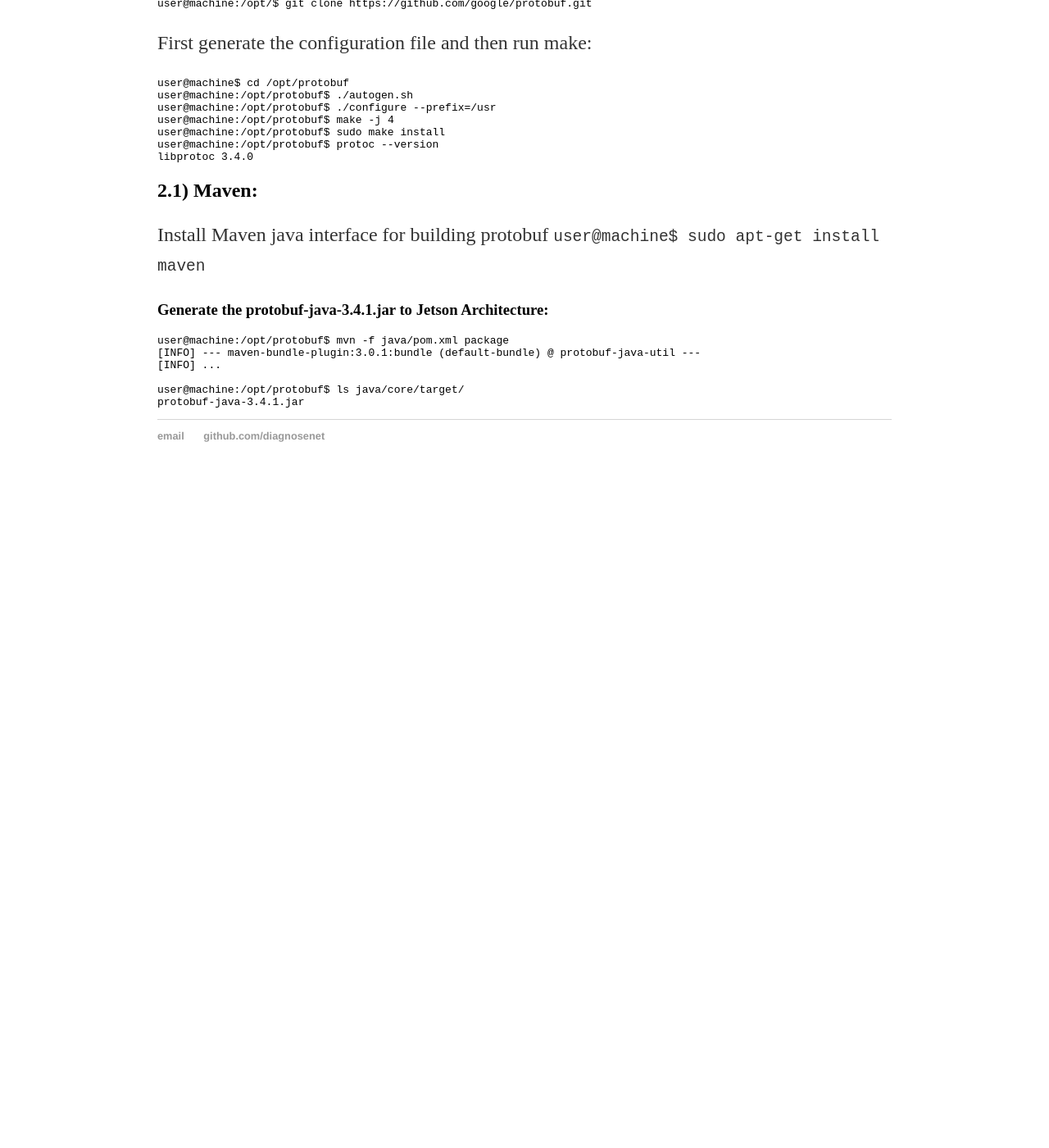
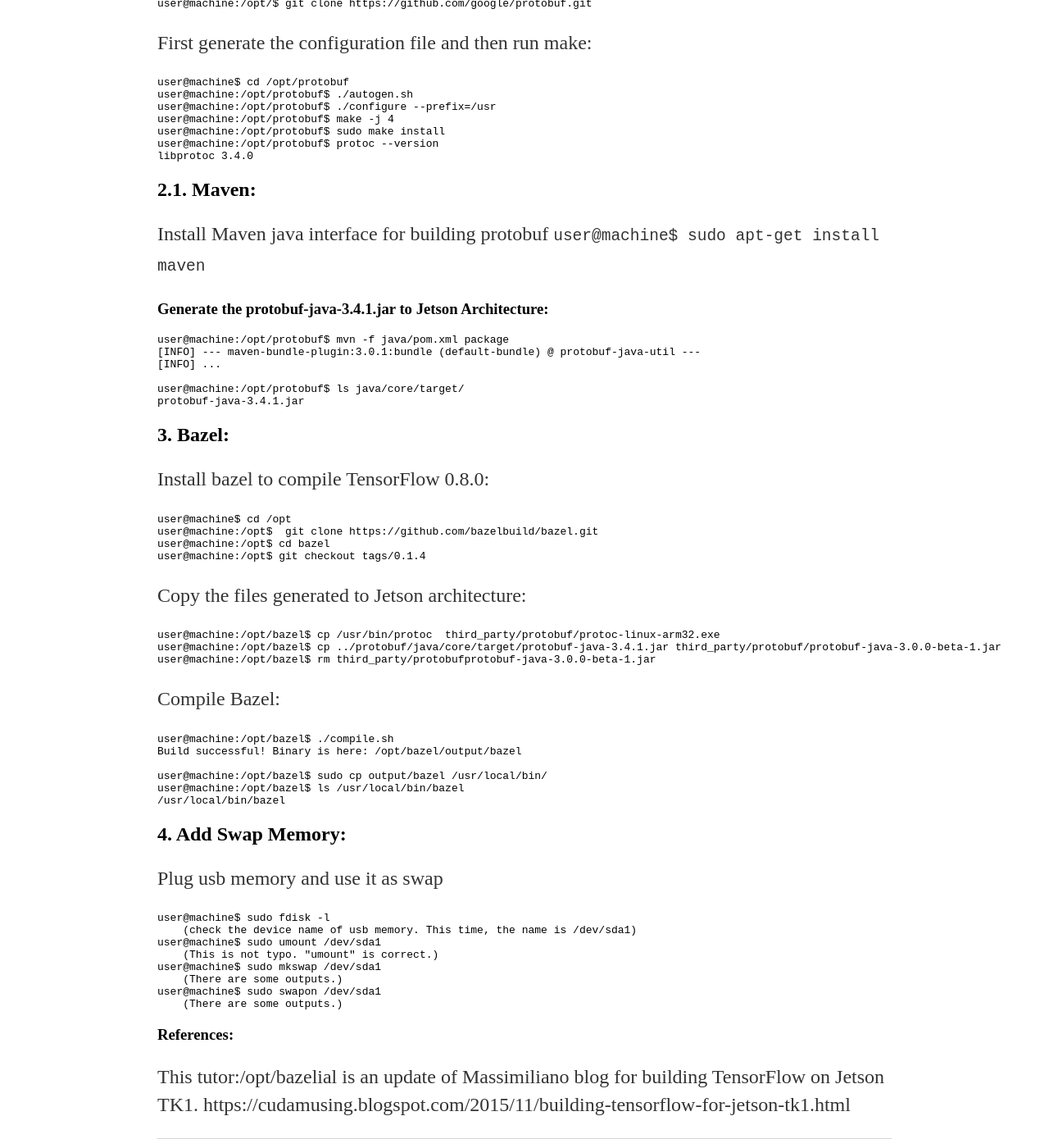
Before and after one commit to diagnosenet/diagnosenet.github.io, a Jekyll site: the page built from _posts/2018-12-03-tensorflow-installation-jetsontk1.md, in a window 1280 px wide and 1400 px high, scrolled down 985 px. Shown: the whole window at 82% size. Built offline with Jekyll 4.4.1, drawn with Linux system fonts in a browser that asks for light colours; before the commit the page ends 1584 px from its top, so only the background shows below that; some of the changed text lies outside the part shown.

Commit message:
Update 2018-12-03-tensorflow-installation-jetsontk1.md

````diff
--- a/_posts/2018-12-03-tensorflow-installation-jetsontk1.md
+++ b/_posts/2018-12-03-tensorflow-installation-jetsontk1.md
@@ -25,7 +25,9 @@
 Build and Install protobuf:
 
 This need several other packages:
-```user@machine$ sudo apt-get install git zip unzip autoconf automake libtool curl zlib1g-dev```
+```bash
+user@machine$ sudo apt-get install git zip unzip autoconf automake libtool curl zlib1g-dev
+```
 
 Download the latest protobuf source from github:
 ```bash
@@ -45,7 +47,7 @@
 libprotoc 3.4.0
 ```
 
-## 2.1) Maven:
+## 2.1. Maven:
 Install Maven java interface for building protobuf
 ```user@machine$ sudo apt-get install maven```
 
@@ -58,3 +60,46 @@
 user@machine:/opt/protobuf$ ls java/core/target/
 protobuf-java-3.4.1.jar
 ```
+
+## 3. Bazel:
+Install bazel to compile TensorFlow 0.8.0:
+```bash
+user@machine$ cd /opt
+user@machine:/opt$  git clone https://github.com/bazelbuild/bazel.git
+user@machine:/opt$ cd bazel
+user@machine:/opt$ git checkout tags/0.1.4
+```
+
+Copy the files generated to Jetson architecture:
+```bash
+user@machine:/opt/bazel$ cp /usr/bin/protoc  third_party/protobuf/protoc-linux-arm32.exe
+user@machine:/opt/bazel$ cp ../protobuf/java/core/target/protobuf-java-3.4.1.jar third_party/protobuf/protobuf-java-3.0.0-beta-1.jar
+user@machine:/opt/bazel$ rm third_party/protobufprotobuf-java-3.0.0-beta-1.jar
+```
+
+Compile Bazel:
+```bash
+user@machine:/opt/bazel$ ./compile.sh
+Build successful! Binary is here: /opt/bazel/output/bazel
+
+user@machine:/opt/bazel$ sudo cp output/bazel /usr/local/bin/
+user@machine:/opt/bazel$ ls /usr/local/bin/bazel
+/usr/local/bin/bazel
+```
+
+## 4. Add Swap Memory:
+Plug usb memory and use it as swap
+```bash
+user@machine$ sudo fdisk -l
+    (check the device name of usb memory. This time, the name is /dev/sda1)
+user@machine$ sudo umount /dev/sda1
+    (This is not typo. "umount" is correct.)
+user@machine$ sudo mkswap /dev/sda1
+    (There are some outputs.)
+user@machine$ sudo swapon /dev/sda1
+    (There are some outputs.)
+```
+
+
+### References:
+This tutor:/opt/bazelial is an update of Massimiliano blog for building TensorFlow on Jetson TK1. https://cudamusing.blogspot.com/2015/11/building-tensorflow-for-jetson-tk1.html
````
